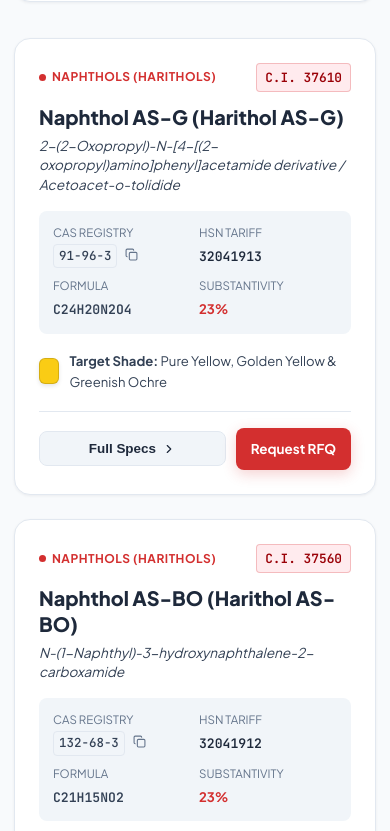
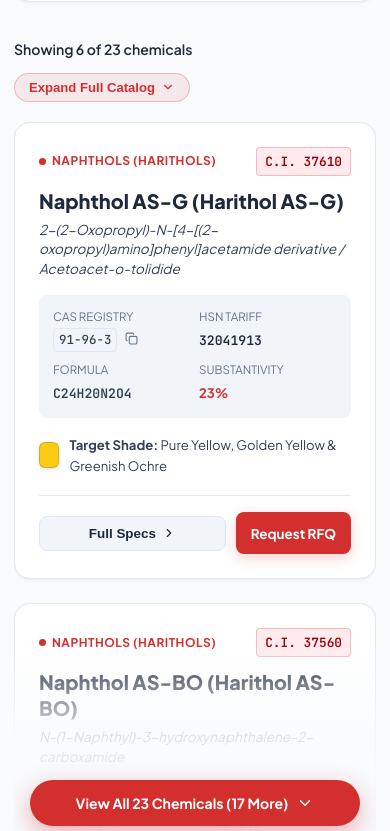
Before and after one commit to priyanshupatel073/HariharChemicals, a React (Vite) app: page /products in a window 390 px wide. Shown: the part 1093-1924 px from the top of the page. Built offline with nearby package versions, Linux system fonts and the light colour scheme.

Commit message:
feat(catalog): add responsive collapse/expand animation for desktop and mobile catalog

```diff
--- a/src/components/Hero.jsx
+++ b/src/components/Hero.jsx
@@ -269,7 +269,25 @@
                   Plot J-5248 • G.I.D.C. Ankleshwar
                 </div>
 
-
+                <div
+                  style={{
+                    position: 'absolute',
+                    bottom: '12px',
+                    right: '12px',
+                    backgroundColor: 'rgba(211, 47, 47, 0.92)',
+                    backdropFilter: 'blur(8px)',
+                    WebkitBackdropFilter: 'blur(8px)',
+                    color: '#FFFFFF',
+                    padding: '5px 12px',
+                    borderRadius: 'var(--radius-full)',
+                    fontSize: '0.72rem',
+                    fontWeight: 800,
+                    letterSpacing: '0.04em',
+                    textTransform: 'uppercase'
+                  }}
+                >
+                  ● Active Synthesis Units
+                </div>
               </div>
 
               {/* Technical Specifications Matrix Card */}
--- a/src/components/ProductCatalog.jsx
+++ b/src/components/ProductCatalog.jsx
@@ -13,6 +13,9 @@
   Layers,
   ExternalLink,
   ChevronRight,
+  ChevronDown,
+  ChevronUp,
+  Sliders,
   ShieldCheck,
   Download
 } from 'lucide-react';
@@ -22,6 +25,8 @@
   const [searchQuery, setSearchQuery] = useState('');
   const [copiedCas, setCopiedCas] = useState(null);
   const [selectedProductModal, setSelectedProductModal] = useState(null);
+  const [isExpanded, setIsExpanded] = useState(false);
+  const [isMinimized, setIsMinimized] = useState(false);
 
   const handleCopyCas = (cas) => {
     navigator.clipboard.writeText(cas);
@@ -54,6 +59,12 @@
       (p.shadeRange && p.shadeRange.toLowerCase().includes(q))
     );
   });
+
+  const isSearching = searchQuery.trim().length > 0;
+  const effectivelyExpanded = isExpanded || isSearching;
+  const initialDesktopCards = 6;
+  const remainingCount = Math.max(0, filteredProducts.length - initialDesktopCards);
+  const canCollapse = filteredProducts.length > 3;
 
   return (
     <section id="catalog" className="section" style={{ backgroundColor: 'var(--bg-secondary)' }}>
@@ -188,15 +199,87 @@
           </div>
         </div>
 
-        {/* Product Cards Grid */}
+        {/* Catalog Status Toolbar with Quick Expand/Collapse Pill */}
         <div
+          className="catalog-status-bar"
           style={{
-            display: 'grid',
-            gridTemplateColumns: 'repeat(auto-fill, minmax(360px, 1fr))',
-            gap: '24px'
+            display: 'flex',
+            flexWrap: 'wrap',
+            alignItems: 'center',
+            justifyContent: 'space-between',
+            gap: '12px',
+            marginBottom: '20px',
+            fontSize: '0.88rem',
+            color: 'var(--brand-grey-slate)'
           }}
-          className="catalog-grid"
         >
+          <div style={{ display: 'flex', alignItems: 'center', gap: '8px', flexWrap: 'wrap' }}>
+            <span style={{ fontWeight: 600, color: 'var(--brand-grey-dark)' }}>
+              Showing {effectivelyExpanded || filteredProducts.length <= initialDesktopCards ? filteredProducts.length : initialDesktopCards} of {filteredProducts.length} chemicals
+            </span>
+            {isSearching && (
+              <span
+                style={{
+                  fontSize: '0.78rem',
+                  backgroundColor: '#FEF3C7',
+                  color: '#92400E',
+                  padding: '3px 9px',
+                  borderRadius: '12px',
+                  fontWeight: 600,
+                  display: 'inline-flex',
+                  alignItems: 'center',
+                  gap: '4px'
+                }}
+              >
+                Search Filter Active
+              </span>
+            )}
+          </div>
+
+          {canCollapse && !isSearching && (
+            <button
+              type="button"
+              onClick={() => {
+                const nextState = !effectivelyExpanded;
+                setIsExpanded(nextState);
+                if (!nextState) {
+                  const catalogElem = document.getElementById('catalog');
+                  if (catalogElem) {
+                    catalogElem.scrollIntoView({ behavior: 'smooth', block: 'start' });
+                  }
+                }
+              }}
+              style={{
+                display: 'inline-flex',
+                alignItems: 'center',
+                gap: '6px',
+                padding: '6px 14px',
+                borderRadius: '20px',
+                fontSize: '0.82rem',
+                fontWeight: 600,
+                backgroundColor: effectivelyExpanded ? 'var(--bg-tertiary)' : 'rgba(217, 35, 45, 0.08)',
+                color: effectivelyExpanded ? 'var(--brand-grey-slate)' : 'var(--brand-red)',
+                border: effectivelyExpanded ? '1px solid var(--brand-grey-light)' : '1px solid rgba(217, 35, 45, 0.25)',
+                cursor: 'pointer',
+                transition: 'all 0.2s ease'
+              }}
+            >
+              <span>{effectivelyExpanded ? 'Collapse to Compact' : 'Expand Full Catalog'}</span>
+              {effectivelyExpanded ? <ChevronUp size={14} /> : <ChevronDown size={14} />}
+            </button>
+          )}
+        </div>
+
+        {/* Collapsible Product Cards Grid */}
+        <div className={`catalog-collapsible-wrapper ${effectivelyExpanded ? 'is-expanded' : 'is-collapsed'}`}>
+          <div
+            style={{
+              display: 'grid',
+              gridTemplateColumns: 'repeat(auto-fill, minmax(360px, 1fr))',
+              gap: '24px'
+            }}
+            className="catalog-grid"
+          >
           {filteredProducts.map((product) => {
             const isNaphthol = product.category.includes('Naphthol');
             return (
@@ -404,7 +487,101 @@
               </div>
             );
           })}
+          </div>
+
+          {/* Fade Curtain Overlay when Collapsed */}
+          {!effectivelyExpanded && canCollapse && (
+            <div
+              className="catalog-fade-overlay"
+              style={{
+                position: 'absolute',
+                bottom: 0,
+                left: 0,
+                right: 0,
+                height: '240px',
+                background: 'linear-gradient(to bottom, rgba(248, 250, 252, 0) 0%, rgba(248, 250, 252, 0.85) 45%, rgba(248, 250, 252, 1) 100%)',
+                display: 'flex',
+                flexDirection: 'column',
+                alignItems: 'center',
+                justifyContent: 'flex-end',
+                paddingBottom: '24px',
+                pointerEvents: 'none',
+                zIndex: 10
+              }}
+            >
+              <button
+                type="button"
+                onClick={() => setIsExpanded(true)}
+                className="btn btn-primary"
+                style={{
+                  pointerEvents: 'auto',
+                  boxShadow: '0 8px 24px rgba(217, 35, 45, 0.35)',
+                  padding: '13px 30px',
+                  fontSize: '0.94rem',
+                  fontWeight: 700,
+                  display: 'inline-flex',
+                  alignItems: 'center',
+                  gap: '8px',
+                  borderRadius: '30px',
+                  cursor: 'pointer',
+                  transform: 'translateY(0)',
+                  transition: 'all 0.2s cubic-bezier(0.4, 0, 0.2, 1)'
+                }}
+              >
+                <span>View All {filteredProducts.length} Chemicals ({remainingCount} More)</span>
+                <ChevronDown size={18} />
+              </button>
+            </div>
+          )}
         </div>
+
+        {/* Bottom Collapse Button when Expanded */}
+        {effectivelyExpanded && canCollapse && !isSearching && (
+          <div
+            style={{
+              display: 'flex',
+              justifyContent: 'center',
+              marginTop: '32px'
+            }}
+          >
+            <button
+              type="button"
+              onClick={() => {
+                setIsExpanded(false);
+                const catalogElem = document.getElementById('catalog');
+                if (catalogElem) {
+                  catalogElem.scrollIntoView({ behavior: 'smooth', block: 'start' });
+                }
+              }}
+              style={{
+                display: 'inline-flex',
+                alignItems: 'center',
+                gap: '8px',
+                padding: '12px 28px',
+                borderRadius: '30px',
+                backgroundColor: '#FFFFFF',
+                border: '1px solid var(--brand-grey-light)',
+                color: 'var(--brand-grey-dark)',
+                fontWeight: 700,
+                fontSize: '0.92rem',
+                boxShadow: 'var(--shadow-sm)',
+                cursor: 'pointer',
+                transition: 'all 0.2s ease'
+              }}
+              onMouseEnter={(e) => {
+                e.currentTarget.style.borderColor = 'var(--brand-red)';
+                e.currentTarget.style.color = 'var(--brand-red)';
+              }}
+              onMouseLeave={(e) => {
+                e.currentTarget.style.borderColor = 'var(--brand-grey-light)';
+                e.currentTarget.style.color = 'var(--brand-grey-dark)';
+              }}
+            >
+              <ChevronUp size={16} />
+              <span>Collapse Catalog (Show Less)</span>
+            </button>
+          </div>
+        )}
 
         {/* Empty State */}
         {filteredProducts.length === 0 && (
@@ -581,6 +758,20 @@
       </div>
 
       <style>{`
+        .catalog-collapsible-wrapper {
+          position: relative;
+          overflow: hidden;
+          transition: max-height 0.5s cubic-bezier(0.4, 0, 0.2, 1);
+        }
+        .catalog-collapsible-wrapper.is-collapsed {
+          max-height: 880px;
+        }
+        .catalog-collapsible-wrapper.is-expanded {
+          max-height: 14000px;
+        }
+        .catalog-fade-overlay {
+          transition: opacity 0.3s ease;
+        }
         @media (max-width: 768px) {
           .catalog-search-box {
             min-width: 100% !important;
@@ -588,6 +779,18 @@
           }
         }
         @media (max-width: 640px) {
+          .catalog-collapsible-wrapper.is-collapsed {
+            max-height: 720px;
+          }
+          .catalog-fade-overlay {
+            height: 200px !important;
+            padding-bottom: 16px !important;
+          }
+          .catalog-fade-overlay button {
+            width: calc(100% - 32px) !important;
+            justify-content: center !important;
+            font-size: 0.88rem !important;
+          }
           .catalog-grid {
             grid-template-columns: 1fr !important;
           }
```
